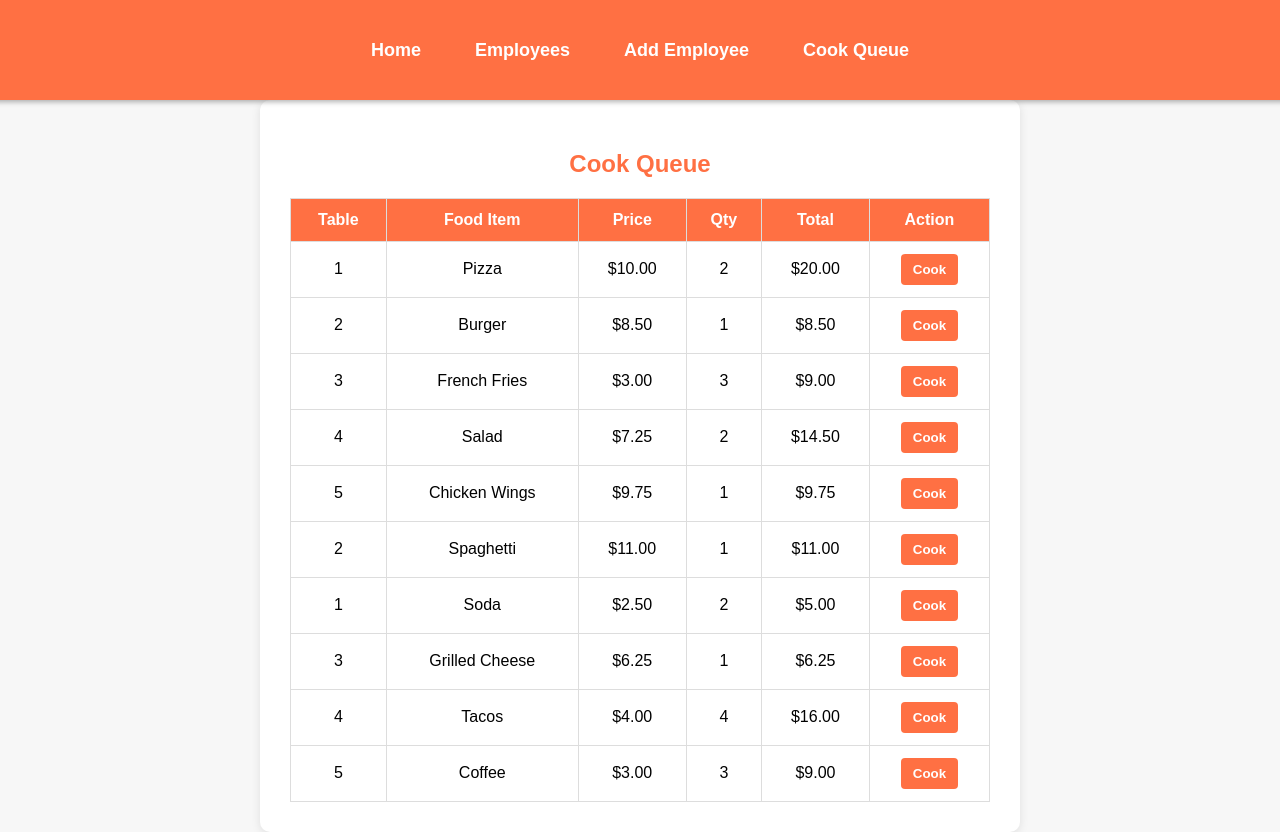
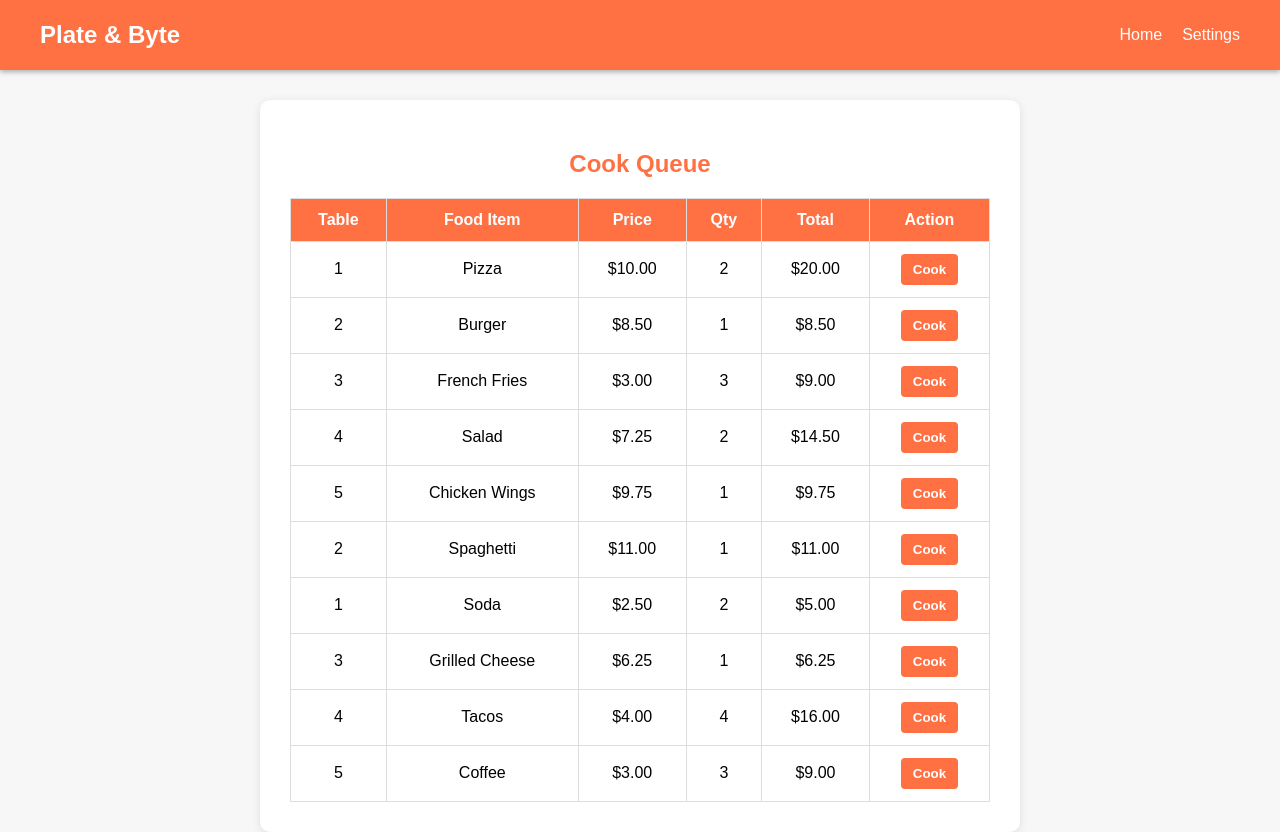
Before and after one commit to Comment-XD/Plate-and-Byte, a Flask app: page /cookqueue in a window 1280 px wide. Run offline with Flask 3, Linux system fonts and the light colour scheme.

Commit message:
cooks can now see cook queue on login

```diff
--- a/app.py
+++ b/app.py
@@ -653,7 +653,7 @@ def clock_in_out():
     username = session['username']
     employee_id = None
 
-    # ✅ Use employee.csv to look up ID
+    # Use employee.csv to look up ID
     employee_path = os.path.join(os.path.dirname(__file__), 'data', 'employee.csv')
     try:
         with open(employee_path, mode='r') as file:
@@ -674,7 +674,7 @@ def clock_in_out():
         action = request.form['action']  # 'in' or 'out'
         timestamp = datetime.now().strftime("%Y-%m-%d %H:%M:%S")
 
-        # ✅ Append to employee_time.csv at the end
+        # Append to employee_time.csv at the end
         time_log_path = os.path.join(os.path.dirname(__file__), 'data', 'employee_time.csv')
         file_exists = os.path.isfile(time_log_path)
 
@@ -707,7 +707,7 @@ def workload():
     with open(time_path, mode='r') as file:
         reader = csv.DictReader(file)
         for row in reader:
-            emp_id = int(row['id'])  # ✅ Changed from 'employee_id' to 'id'
+            emp_id = int(row['id'])
             action = row['action']
             timestamp = datetime.strptime(row['timestamp'], "%Y-%m-%d %H:%M:%S")
 
@@ -764,7 +764,7 @@ def manager():
 
 @app.route("/cook")
 def cook():
-    return render_template("cook_index.html")
+    return render_template("cookqueue.html")
 
 @app.route("/waiter")
 def waiter():
--- a/data/employee.csv
+++ b/data/employee.csv
@@ -1,3 +1,4 @@
 id,username,name,password,role
 1,bchen,Branden Chen,1234,Manager
 2,jcharles,James Charles,1234,Waiter
+3,dodumade,David Odumade,1234,Cook
--- a/data/tables.csv
+++ b/data/tables.csv
@@ -13,7 +13,7 @@ table_id,status,waiter_id
 12,Occupied,
 13,Avaliable,
 14,Available,
-15,Avaliable,
+15,Dirty,2
 16,Avaliable,
 17,Avaliable,
 18,Available,
--- a/static/css/cookqueue.css
+++ b/static/css/cookqueue.css
@@ -8,34 +8,23 @@ body {
     align-items: center;
 }
 
-.navbar {
+nav {
     background-color: #ff7043;
-    padding: 15px 30px;
+    height: 70px;
     display: flex;
-    justify-content: center;
     align-items: center;
-    gap: 30px;
-    height: 70px;
+    justify-content: space-between;
+    font-family: 'Poppins', sans-serif;
     position: fixed;
     top: 0;
+    left: 0;
     width: 100%;
-    box-shadow: 0px 2px 5px rgba(0,0,0,0.3);
     z-index: 1000;
+    box-shadow: 0px 2px 5px rgba(0, 0, 0, 0.3);
+    padding: 0 40px;
+    box-sizing: border-box;
 }
 
-.navbar a {
-    color: white;
-    font-weight: bold;
-    font-size: 18px;
-    text-decoration: none;
-    padding: 8px 12px;
-    transition: background-color 0.3s ease;
-}
-
-.navbar a:hover {
-    background-color: #f4511e;
-    border-radius: 5px;
-}
 
 .form-container {
     background-color: white;
@@ -97,3 +86,49 @@ h2 {
     border-radius: 5px;
     transition: opacity 0.5s ease-out;
 }
+
+.logo {
+    font-weight: bold;
+    color: white;
+    text-decoration: none;
+    font-size: 1.5rem;
+}
+
+.nav-links {
+    list-style: none;
+    display: flex;
+    gap: 20px;
+    margin: 0;
+    padding: 0;
+}
+
+.nav-links li {
+    position: relative;
+}
+
+.nav-links a {
+    color: white;
+    text-decoration: none;
+    font-weight: 500;
+}
+
+.dropdown-menu {
+    display: none;
+    position: absolute;
+    top: 100%;
+    background: white;
+    border-radius: 4px;
+    overflow: hidden;
+    box-shadow: 0 2px 8px rgba(0, 0, 0, 0.2);
+}
+
+.dropdown-menu a {
+    display: block;
+    padding: 10px 15px;
+    color: black;
+    text-decoration: none;
+}
+
+.dropdown:hover .dropdown-menu {
+    display: block;
+}
--- a/static/css/waiter_index.css
+++ b/static/css/waiter_index.css
@@ -126,8 +126,8 @@ nav {
   background-color: #fff8e1;
 }
 
-/* Add this to your CSS */
 .cell.dirty {
+  background-color: #ffebee;
   cursor: not-allowed;
 }
 
--- a/templates/cookqueue.html
+++ b/templates/cookqueue.html
@@ -8,12 +8,19 @@
 <body>
 
     <!-- Orange Navbar -->
-    <div class="navbar">
-        <a href="/">Home</a>
-        <a href="/view_employees">Employees</a>
-        <a href="/add_employee_web">Add Employee</a>
-        <a href="/cookqueue">Cook Queue</a>
-    </div>
+    <nav>
+        <a href="/" class="logo">Plate & Byte</a>
+        <ul class="nav-links">
+            <li><a href="/">Home</a></li>
+            <li class="dropdown">
+                <a href="#" class="dropdown-toggle">Settings</a>
+                <div class="dropdown-menu">
+                    <a href="/profile">Profile</a>
+                    <a href="/">Logout</a>
+                </div>
+            </li>
+        </ul>
+    </nav>
 
     <div class="form-container">
         <h2>Cook Queue</h2>
```
